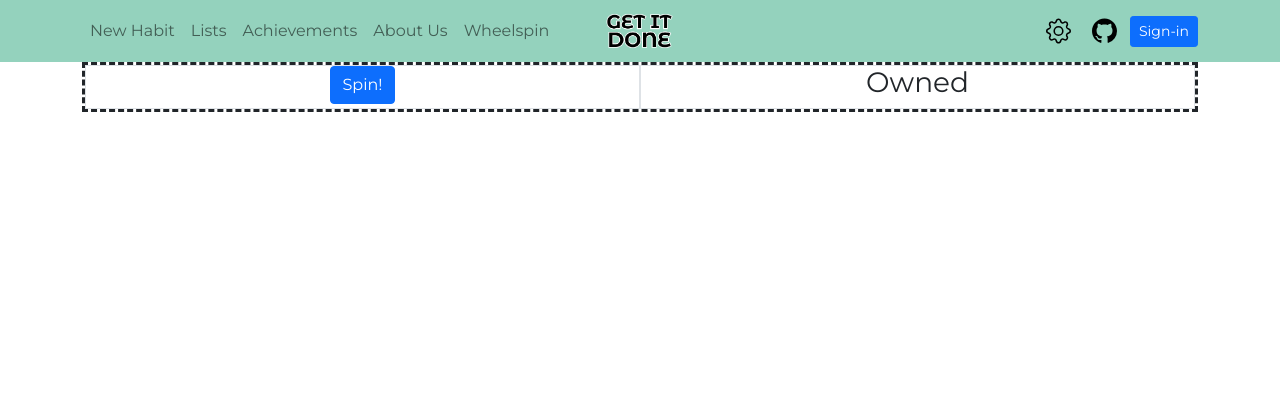
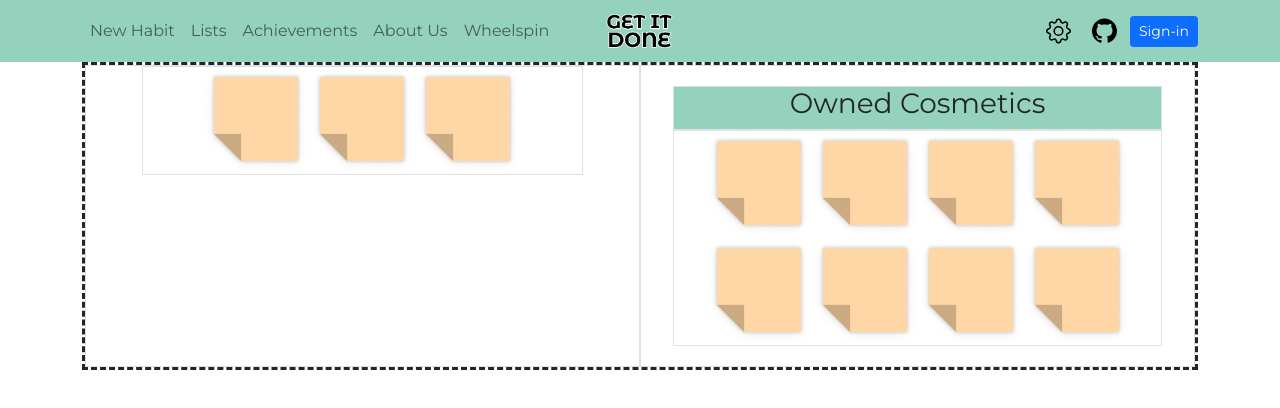
Before and after one commit to ccb1139/Get-it-Done-Gamified-to-do-list, a React (Create React App) app: page /Wheelspin in a window 1280 px wide. Shown: the top 408 px of the page. Built offline with nearby package versions, Linux system fonts and the light colour scheme.

Commit message:
Updated Wheelspin Page

```diff
--- a/src/App.css
+++ b/src/App.css
@@ -128,3 +128,13 @@
   margin: auto;
   text-align: center;
 }
+#Owned-Items{
+  margin: 20px;
+}
+#Owned-Items-Head{
+  background-color: #94d2bd;
+  font-family: Montserrat;
+}
+#pickUnlock{
+  margin: auto;
+}
--- /dev/null
+++ b/src/components/StickyNote.js
@@ -0,0 +1,11 @@
+
+import 'bootstrap/dist/css/bootstrap.css'
+
+function StickyNote({image, color}) {
+  return (
+    <img src={image} tintColor="red"></img>
+
+  )
+}
+
+export default StickyNote
--- a/src/components/Wheelspin.js
+++ b/src/components/Wheelspin.js
@@ -1,15 +1,36 @@
-import Button from "react-bootstrap/Button";
+import Button from "react-bootstrap/Button"
+import StickyNote from "./StickyNote"
+import SNTmp from "../img/StickyNotePlaceHolder.png"
 import 'bootstrap/dist/css/bootstrap.css'
 
 const Wheelspin = () => {
     return (
         <div className='container'>
             <div id='WsMain' className='row'>
-            <div id='Spinner' className='col-md-6 border'>
-                <Button variant="primary">Spin!</Button>{' '}
+                <div id='MysterySticky' className='col-md-6 border'>
+                    <div id="pickUnlock" className="col-md-10 border">
+                        <StickyNote image={SNTmp}></StickyNote>
+                        <StickyNote image={SNTmp}></StickyNote>
+                        <StickyNote image={SNTmp}></StickyNote>
                     </div>
-            <div id='Owned-Items' className='col-md-6 border'>
-                <h3>Owned</h3>
+                </div>
+                <div className='col-md-6 border'>
+                    <div id='Owned-Items' className="row">
+                        <div className="col-sm-12 border" id="Owned-Items-Head">
+                            <h3>Owned Cosmetics</h3>
+                        </div>
+                        <div className="col-sm-12 border">
+                            <StickyNote image={SNTmp}></StickyNote>
+                            <StickyNote image={SNTmp}></StickyNote>
+                            <StickyNote image={SNTmp}></StickyNote>
+                            <StickyNote image={SNTmp}></StickyNote>
+                            <StickyNote image={SNTmp}></StickyNote>
+                            <StickyNote image={SNTmp}></StickyNote>
+                            <StickyNote image={SNTmp}></StickyNote>
+                            <StickyNote image={SNTmp}></StickyNote>
+                        </div>
+
+                    </div>
                 </div>
             </div>
 
```
Also changed, not shown: src/img/StickyNotePlaceHolder.png (added). Lines whose indentation alone changed are shown as unchanged.
